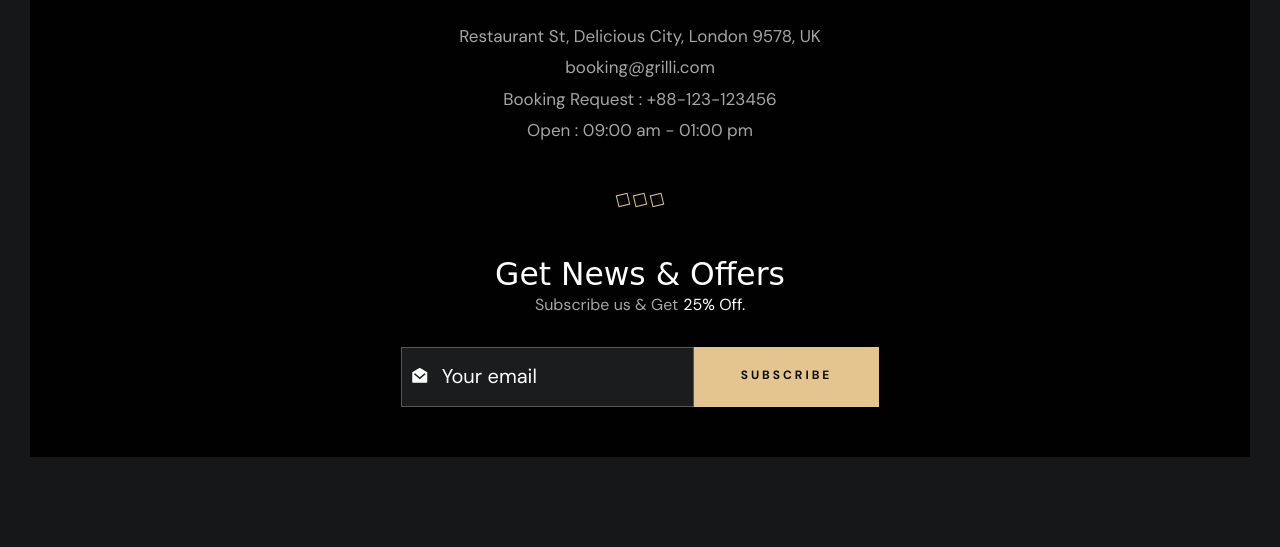
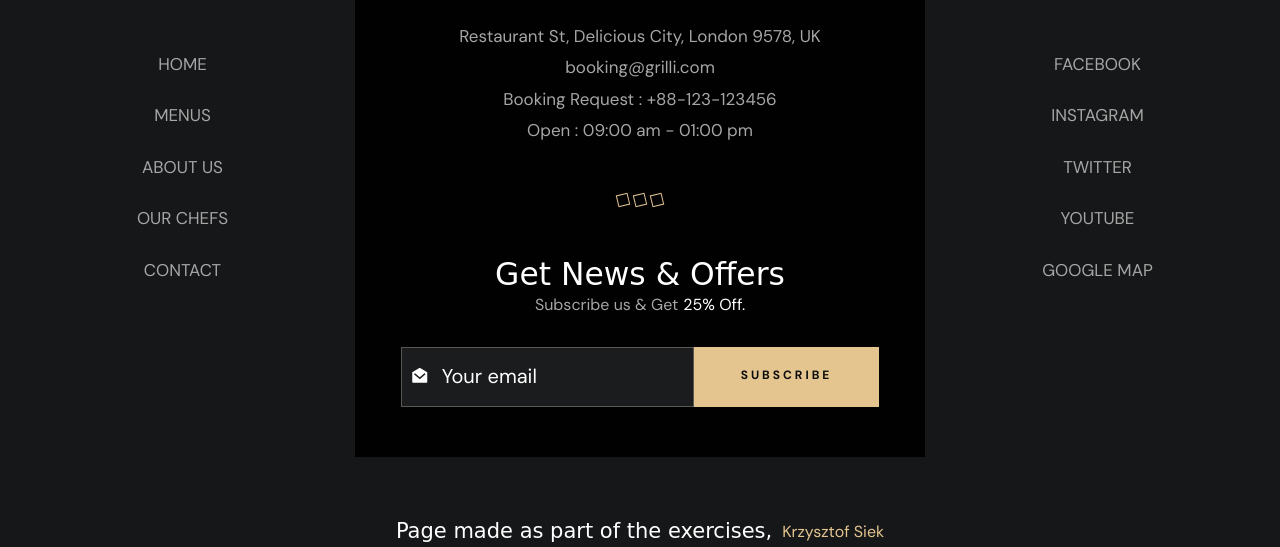
Before and after one commit to Krzysiek756/Grilli-Restaurant, a website: page src/index.pug in a window 1280 px wide. Shown: the part 8013-8560 px from the top of the page. Before the commit the page ends 8470 px from the top, so only its background shows below. Drawn offline with nearby package versions, Linux system fonts and the light colour scheme; files that its build step writes are made by us from their sources; files whose address does not match are found by name; a web font is replaced by a local one.

Commit message:
tomorrow js and finish site

```diff
--- a/src/parts/footer.pug
+++ b/src/parts/footer.pug
@@ -5,7 +5,7 @@ footer.footer
         .row
             .col-12.col-lg-12
                 .footer__content
-                    .footer__top
+                    .footer__top.first
                         .footer__logo
                             a.logo(href="")
                                 img(src="./assets/img/logo.svg", alt="")
@@ -32,6 +32,41 @@ footer.footer
                                 .btn.btn--header
                                     span.text.text-1 Subscribe
                                     span.text.text-2(aria-hidden='true') Subscribe
+                    ul.footer__table.second
+                            li.footer__list
+                                  a.footer__link(href="")
+                                    span HOME
+                            li.footer__list
+                                  a.footer__link(href="")
+                                    span MENUS
+                            li.footer__list
+                                  a.footer__link(href="")
+                                    span ABOUT US
+                            li.footer__list
+                                  a.footer__link(href="")
+                                    span OUR CHEFS
+                            li.footer__list
+                                  a.footer__link(href="")
+                                    span CONTACT
+                    ul.footer__table.last
+                            li.footer__list
+                                  a.footer__link(href="")
+                                    span FACEBOOK
+                            li.footer__list
+                                  a.footer__link(href="")
+                                    span INSTAGRAM
+                            li.footer__list
+                                  a.footer__link(href="")
+                                    span TWITTER
+                            li.footer__list
+                                  a.footer__link(href="")
+                                    span YOUTUBE
+                            li.footer__list
+                                  a.footer__link(href="")
+                                    span GOOGLE MAP
+                .footer__bottom
+                    h3 Page made as part of the exercises,
+                    span Krzysztof Siek
 
 
 
--- a/src/scss/components/_footer.scss
+++ b/src/scss/components/_footer.scss
@@ -20,6 +20,22 @@
     &__content {
 
         margin: 0 5px;
+
+        display: flex;
+        flex-direction: column;
+        gap: 40px;
+
+        margin-bottom: 60px;
+
+        @include md {
+            flex-direction: row;
+            flex-wrap: wrap;
+        }
+
+        @include lg {
+            gap: 10px;
+            justify-content: space-between;
+        }
     }
 
     //Footer Wrapper Top
@@ -32,6 +48,16 @@
         padding: 50px 40px;
         position: relative;
         overflow: hidden;
+
+        @include md {
+            width: 100%;
+        }
+
+        @include lg {
+            // width: calc(33% - 20px);
+            flex-basis: calc(50% - 40px);
+
+        }
 
 
         &::after,
@@ -182,46 +208,72 @@
     }
 
 
+    //Footer Table
+
+    &__table {
 
 
-}
+        @include flex-center(column);
+        gap: 20px;
+
+
+        @include md {
+
+            width: calc(50% - 20px);
+        }
+
+        @include lg {
+            // width: calc(33% - 30px);
+            flex-basis: 25%;
+
+        }
 
 
 
-// .form__input {
-//     background-color: $eerie-black-2;
-//     color: $white;
-//     border: 3px;
-//     // outline: none;
-//     transition: border-color $transition-2;
-//     font-size: 20px;
+    }
 
-//     cursor: pointer;
+    &__list {
 
-//     margin-bottom: 20px;
+        @include hover-two-lines(0px);
+    }
 
 
 
+    //Footer bottom
+
+    &__bottom {
+        display: flex;
+        justify-content: center;
+        align-items: center;
+        gap: 10px;
 
 
-//     color: $white  !important;
-//     position: relative;
 
-//     ::placeholder {
-//         color: $white;
-//         padding: 10px 20px 10px 40px;
-//     }
-
-//     :focus {
-//         border: 3px solid $gold-crayola;
-//     }
+        font-family: $fontFamily-dm_sans;
+        font-size: $fontSize-body-4;
+        font-weight: $weight-regular;
+        color: $quick-silver;
 
 
-//     i {
-//         position: absolute;
-//         top: 50%;
-//         transform: translateY(-50%);
-//         left: 15px;
-//         font-size: 18px;
-//     }
-// }
+        span {
+            color: $gold-crayola;
+
+        }
+    }
+
+
+    // Order Element
+    .first {
+        order: 2;
+
+    }
+
+    .second {
+        order: 1;
+
+    }
+
+    .last {
+        order: 3;
+    }
+}
```
Also changed, not shown: assets/css/main.min.css, index.html.
